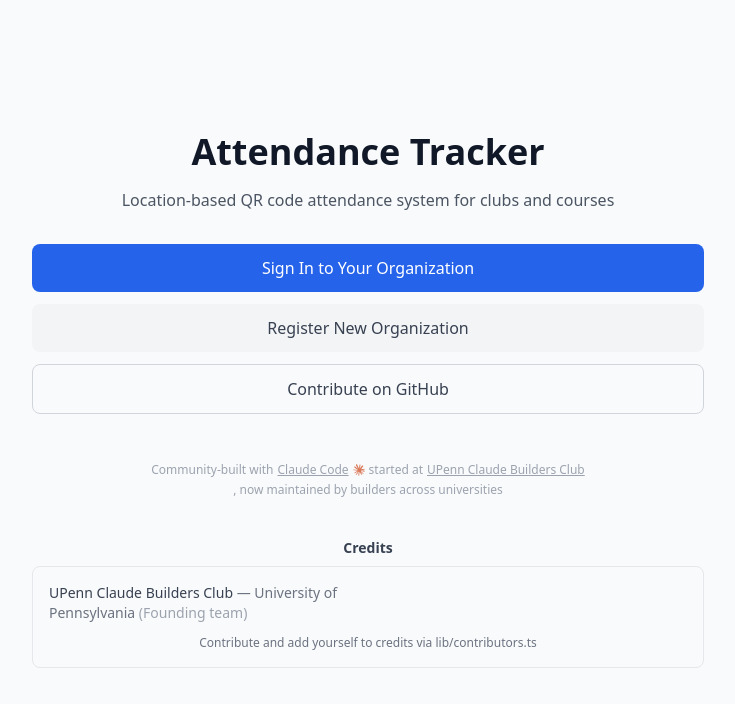
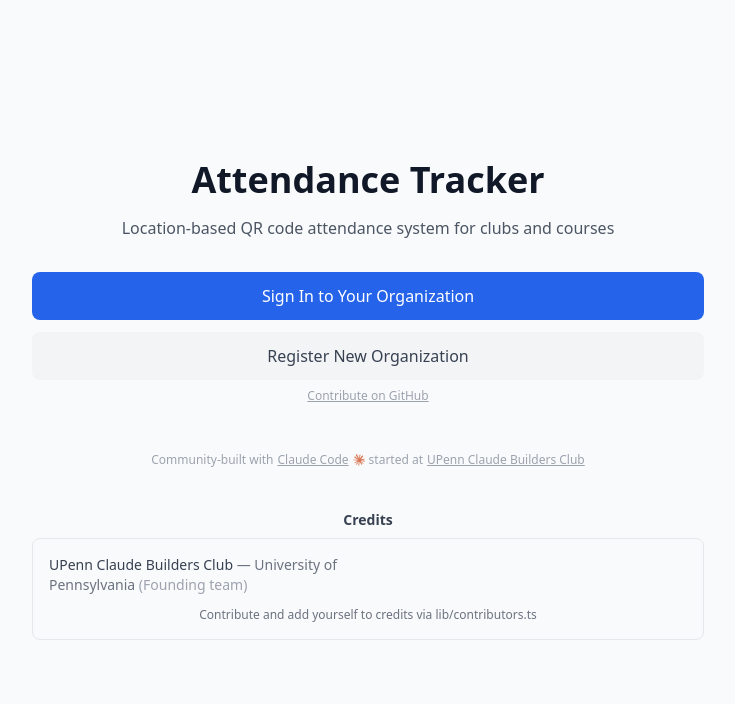
Before and after one commit to RiptideStar/attendance-location-for-groups, a Next.js app: page / in a window 1280 px wide. Shown: the top 704 px of the page, without its empty margins (272-1007 px from the left). Built offline with nearby package versions, Linux system fonts and the light colour scheme.

Commit message:
chore: comment out maintenance note for clarity

```diff
--- a/app/page.tsx
+++ b/app/page.tsx
@@ -22,15 +22,17 @@
           >
             Register New Organization
           </Link>
+        </div>
+        <p className="mt-2 text-xs text-gray-400">
           <a
             href="https://github.com/RiptideStar/attendance-location-for-groups"
             target="_blank"
             rel="noopener noreferrer"
-            className="inline-block border border-gray-300 text-gray-700 px-6 py-3 rounded-lg hover:bg-gray-50 transition-colors"
+            className="underline hover:text-gray-600"
           >
             Contribute on GitHub
           </a>
-        </div>
+        </p>
         <p className="mt-12 text-xs text-gray-400 inline-flex items-center justify-center gap-1 flex-wrap">
           <span>Community-built with</span>
           <a href="https://claude.com/product/claude-code" target="_blank" rel="noopener noreferrer" className="underline hover:text-gray-600">Claude Code</a>
@@ -39,7 +41,7 @@
           </svg>
           <span>started at</span>
           <a href="https://penncbc.com" target="_blank" rel="noopener noreferrer" className="underline hover:text-gray-600">UPenn Claude Builders Club</a>
-          <span>, now maintained by builders across universities</span>
+          {/* <span>, now maintained by builders across universities</span> */}
         </p>
 
         {/* Credits */}
```
